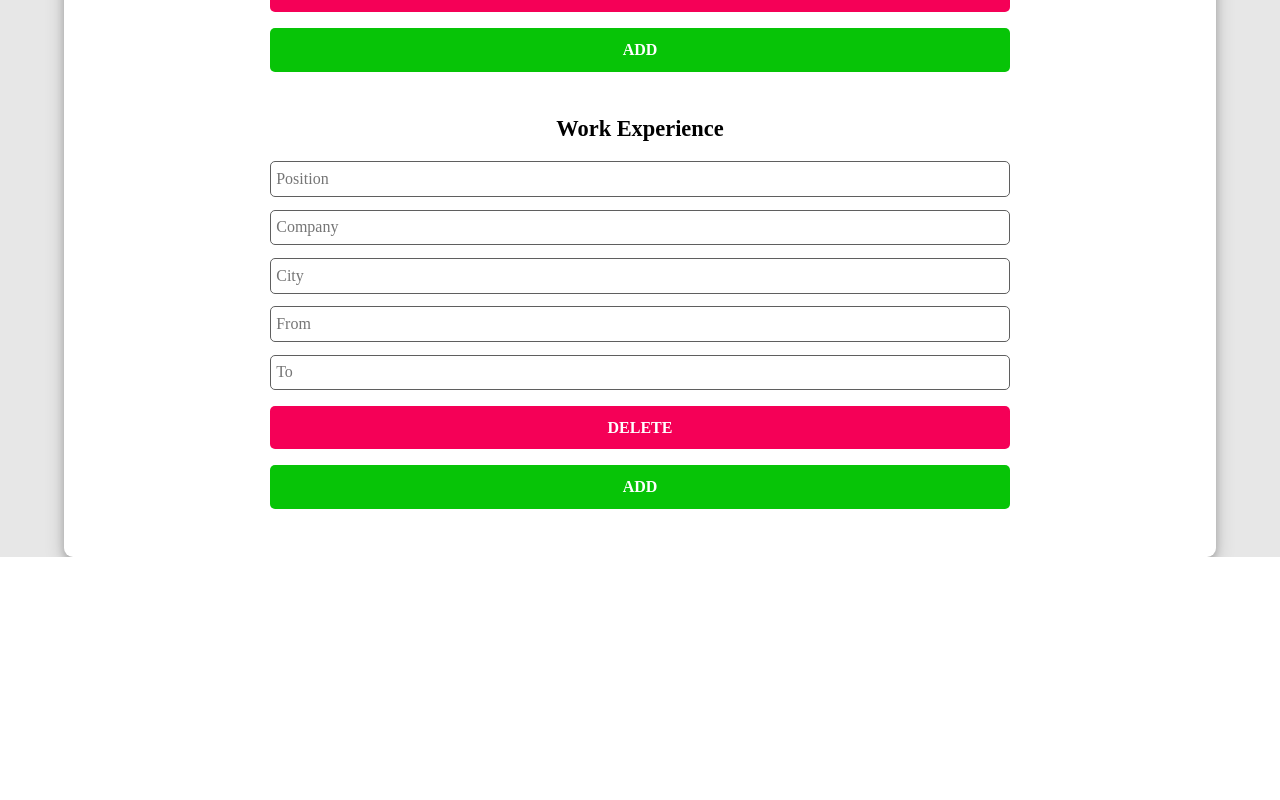
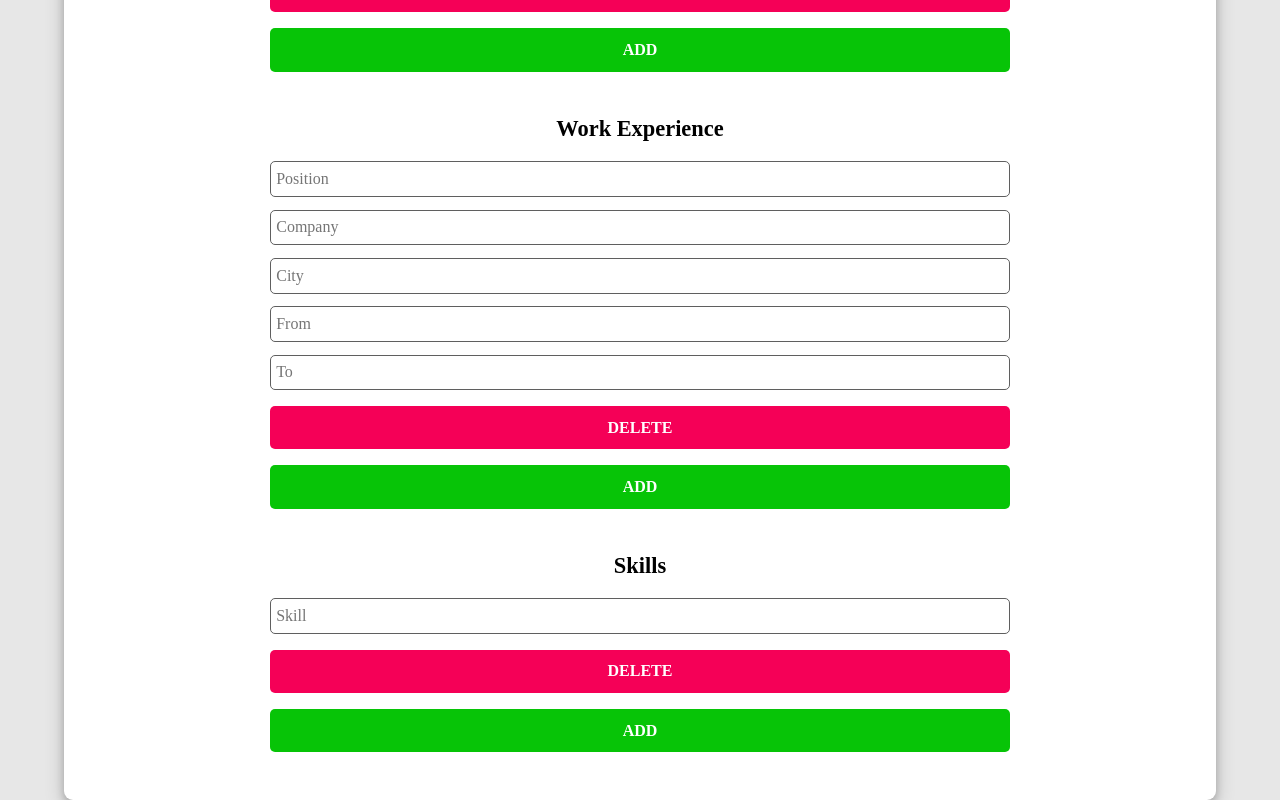
Before and after one commit to aelmi03/cv-app, a React (Create React App) app: page / in a window 1280 px wide. Shown: the part 870-1670 px from the top of the page. Before the commit the page ends 1427 px from the top, so only its background shows below. Built offline with nearby package versions, Linux system fonts and the light colour scheme.

Commit message:
Added two components the SkillInfo and SkillForm components and styled them

```diff
--- a/src/App.js
+++ b/src/App.js
@@ -3,6 +3,7 @@ import Header from "./components/Header/Header";
 import GeneralInfo from "./components/GeneralInfo/GeneralInfo";
 import EducationalInfo from "./components/EducationalInfo/EducationalInfo.js";
 import WorkExpInfo from "./components/WorkExpInfo/WorkExpInfo";
+import SkillInfo from "./components/SkillInfo/SkillInfo";
 import uniqid from "uniqid";
 import "./styles/App.css";
 
@@ -148,6 +149,7 @@ class App extends Component {
             addWorkExperience={this.addWorkExperience}
             deleteWorkExperience={this.deleteWorkExperience}
           />
+          <SkillInfo />
         </div>
       </div>
     );
--- /dev/null
+++ b/src/components/SkillForm/SkillForm.js
@@ -0,0 +1,23 @@
+import React, { Component } from "react";
+import SkillFormCSS from "./SkillForm.module.css";
+
+class SkillForm extends Component {
+  render() {
+    return (
+      <div className={SkillFormCSS.container}>
+        <form className={SkillFormCSS.form}>
+          <input
+            type="text"
+            className={SkillFormCSS.input}
+            placeholder="Skill"
+            property="skill"
+            value={this.props.skill}
+          />
+        </form>
+        <button className="delete-button">DELETE</button>
+      </div>
+    );
+  }
+}
+
+export default SkillForm;
--- /dev/null
+++ b/src/components/SkillForm/SkillForm.module.css
@@ -0,0 +1,24 @@
+.container {
+  display: flex;
+  flex-flow: column nowrap;
+  align-items: center;
+  justify-content: center;
+  width: 100%;
+  gap: 1rem;
+}
+
+.form {
+  display: flex;
+  flex-flow: column nowrap;
+  justify-content: center;
+  align-items: center;
+  width: 100%;
+}
+
+.input {
+  border-radius: 5px;
+  padding: 0.3rem;
+  width: 70%;
+  min-width: 16rem;
+  border: 1px solid rgb(95, 95, 95);
+}
--- /dev/null
+++ b/src/components/SkillInfo/SkillInfo.js
@@ -0,0 +1,17 @@
+import React, { Component } from "react";
+import SkillInfoCSS from "./SkillInfo.module.css";
+import SkillForm from "../SkillForm/SkillForm";
+
+class SkillInfo extends Component {
+  render() {
+    return (
+      <div className={SkillInfoCSS.container}>
+        <h1 className={SkillInfoCSS.heading}>Skills</h1>
+        <SkillForm />
+        <button className="add-button">ADD</button>
+      </div>
+    );
+  }
+}
+
+export default SkillInfo;
--- /dev/null
+++ b/src/components/SkillInfo/SkillInfo.module.css
@@ -0,0 +1,13 @@
+.container {
+  display: flex;
+  flex-flow: column nowrap;
+  text-align: center;
+  justify-content: center;
+  align-items: center;
+  gap: 1rem;
+}
+
+.heading {
+  font-size: 1.4rem;
+  font-weight: bold;
+}
```
